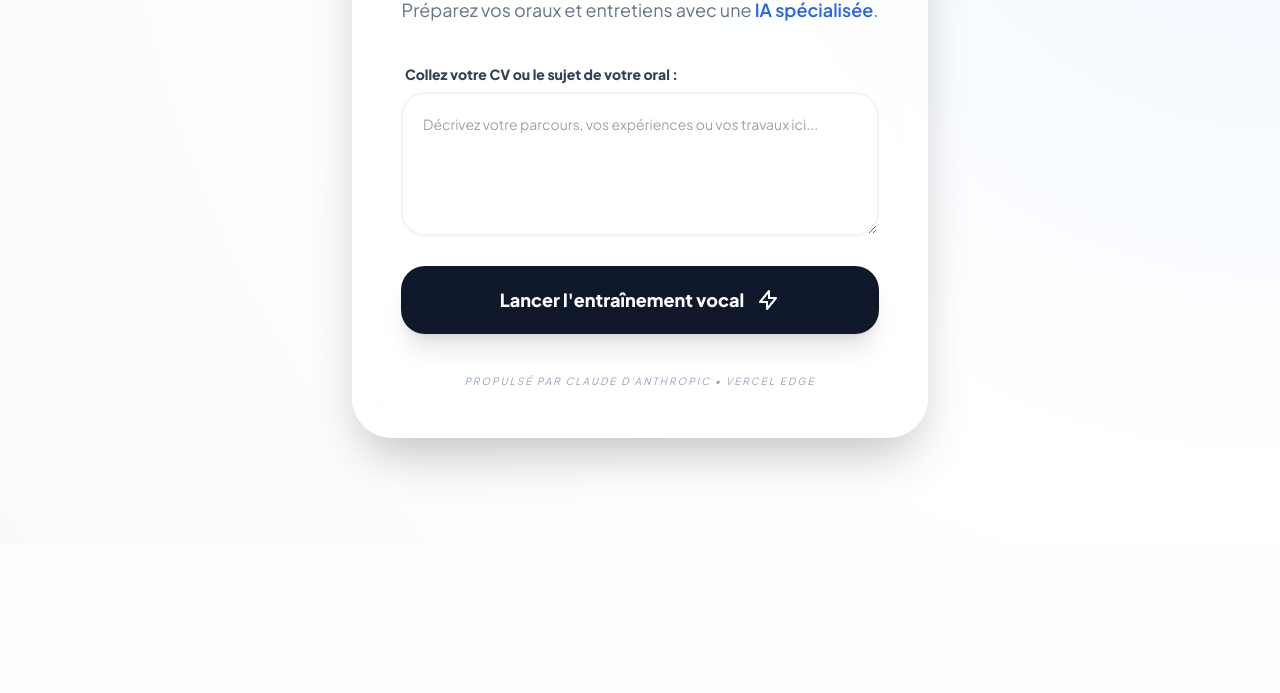
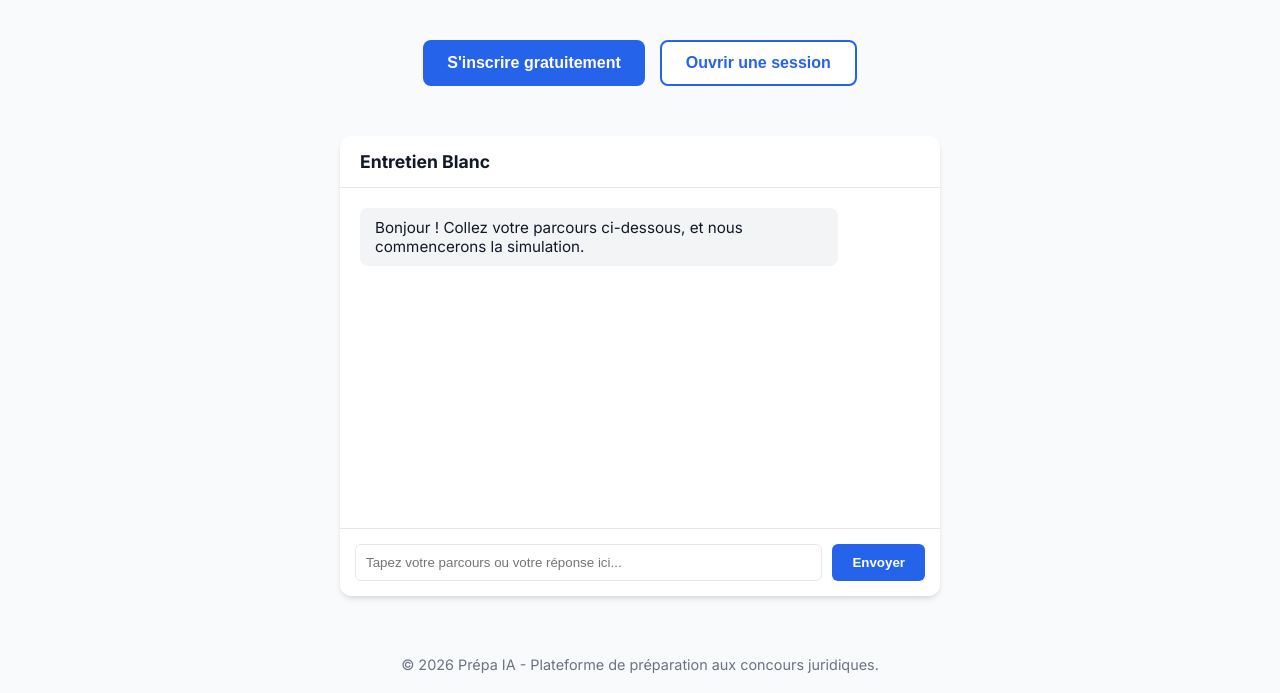
Before and after one commit to cluzelgeraldine-ship-it/prepa-ai, a plain HTML site: page index.html in a window 1280 px wide. Shown: the part 255-948 px from the top of the page. Before the commit the page ends 800 px from the top, so only its background shows below. Drawn offline with nearby package versions, Linux system fonts and the light colour scheme.

Commit message:
Update index.html

```diff
--- a/index.html
+++ b/index.html
@@ -3,114 +3,246 @@
 <head>
     <meta charset="UTF-8">
     <meta name="viewport" content="width=device-width, initial-scale=1.0">
-    <title>PrepAI | Intelligence Artificielle de Préparation</title>
-    <script src="https://cdn.tailwindcss.com"></script>
-    <link href="https://fonts.googleapis.com/css2?family=Plus+Jakarta+Sans:wght@300;400;600;800&display=swap" rel="stylesheet">
+    <title>Prépa IA - Maîtrisez votre Grand Oral</title>
+    <link href="https://fonts.googleapis.com/css2?family=Inter:wght@400;600;700&display=swap" rel="stylesheet">
     <style>
-        body { font-family: 'Plus Jakarta Sans', sans-serif; background-color: #fdfdfd; }
-        .glass { background: rgba(255, 255, 255, 0.7); backdrop-filter: blur(12px); border: 1px solid rgba(255,255,255,0.3); }
-        @keyframes slideUp { from { opacity: 0; transform: translateY(20px); } to { opacity: 1; transform: translateY(0); } }
-        .animate-ui { animation: slideUp 0.5s ease-out forwards; }
+        :root {
+            --primary: #2563eb; /* Bleu moderne */
+            --primary-hover: #1d4ed8;
+            --background: #f9fafb;
+            --text: #111827;
+            --text-secondary: #6b7280;
+            --card-bg: #ffffff;
+            --border: #e5e7eb;
+        }
+
+        body {
+            font-family: 'Inter', sans-serif;
+            background-color: var(--background);
+            color: var(--text);
+            margin: 0;
+            display: flex;
+            flex-direction: column;
+            align-items: center;
+            min-height: 100vh;
+        }
+
+        header {
+            text-align: center;
+            padding: 60px 20px;
+            max-width: 800px;
+        }
+
+        h1 {
+            font-size: 3rem;
+            font-weight: 800;
+            margin-bottom: 10px;
+            color: var(--text);
+        }
+
+        .subtitle {
+            font-size: 1.25rem;
+            color: var(--text-secondary);
+            margin-bottom: 40px;
+        }
+
+        .auth-buttons {
+            display: flex;
+            gap: 15px;
+            justify-content: center;
+            margin-bottom: 50px;
+        }
+
+        .btn {
+            padding: 12px 24px;
+            border-radius: 8px;
+            font-weight: 600;
+            font-size: 1rem;
+            cursor: pointer;
+            transition: all 0.2s ease-in-out;
+            border: none;
+            text-decoration: none;
+        }
+
+        .btn-primary {
+            background-color: var(--primary);
+            color: white;
+        }
+
+        .btn-primary:hover {
+            background-color: var(--primary-hover);
+        }
+
+        .btn-secondary {
+            background-color: white;
+            color: var(--primary);
+            border: 2px solid var(--primary);
+        }
+
+        .btn-secondary:hover {
+            background-color: #eff6ff;
+        }
+
+        .chat-container {
+            background-color: var(--card-bg);
+            border-radius: 12px;
+            box-shadow: 0 4px 6px -1px rgba(0, 0, 0, 0.1), 0 2px 4px -1px rgba(0, 0, 0, 0.06);
+            width: 90%;
+            max-width: 600px;
+            display: flex;
+            flex-direction: column;
+            overflow: hidden;
+            margin-bottom: 40px;
+        }
+
+        .chat-header {
+            padding: 15px 20px;
+            background-color: var(--card-bg);
+            border-bottom: 1px solid var(--border);
+            font-weight: 700;
+            font-size: 1.1rem;
+        }
+
+        #chat {
+            height: 300px;
+            overflow-y: auto;
+            padding: 20px;
+            display: flex;
+            flex-direction: column;
+            gap: 10px;
+        }
+
+        .message {
+            padding: 10px 15px;
+            border-radius: 8px;
+            max-width: 80%;
+            font-size: 0.95rem;
+        }
+
+        .message.user {
+            background-color: #dbeafe; /* Bleu très clair */
+            align-self: flex-end;
+            color: #1e3a8a;
+        }
+
+        .message.ia {
+            background-color: #f3f4f6;
+            align-self: flex-start;
+            color: var(--text);
+        }
+
+        .chat-input-area {
+            display: flex;
+            padding: 15px;
+            background-color: var(--card-bg);
+            border-top: 1px solid var(--border);
+        }
+
+        #messageInput {
+            flex-grow: 1;
+            padding: 10px;
+            border: 1px solid var(--border);
+            border-radius: 6px;
+            outline: none;
+        }
+
+        #sendButton {
+            background-color: var(--primary);
+            color: white;
+            border: none;
+            padding: 10px 20px;
+            margin-left: 10px;
+            border-radius: 6px;
+            cursor: pointer;
+            font-weight: 600;
+        }
+
+        #sendButton:hover {
+            background-color: var(--primary-hover);
+        }
+
+        footer {
+            margin-top: auto;
+            padding: 20px;
+            color: var(--text-secondary);
+            font-size: 0.9rem;
+        }
     </style>
 </head>
-<body class="text-slate-900 overflow-x-hidden">
+<body>
+    <header>
+        <h1>Prépa IA</h1>
+        <p class="subtitle">Simulez votre Grand Oral du CRFPA avec l'intelligence artificielle la plus performante</p>
+    </header>
 
-    <div id="setup" class="min-h-screen flex items-center justify-center p-6 bg-[radial-gradient(circle_at_top_right,_var(--tw-gradient-stops))] from-blue-50 via-white to-slate-50">
-        <div class="max-w-xl w-full glass shadow-2xl rounded-[2.5rem] p-8 md:p-12 animate-ui">
-            <div class="mb-10 text-center">
-                <div class="inline-block bg-blue-600 text-white text-[10px] font-bold px-3 py-1 rounded-full uppercase tracking-widest mb-4">Projet Master 2 - Paris 2</div>
-                <h1 class="text-4xl font-extrabold tracking-tight text-slate-900">PrepAI Expert</h1>
-                <p class="text-slate-500 mt-3 text-lg">Préparez vos oraux et entretiens avec une <span class="text-blue-600 font-semibold">IA spécialisée</span>.</p>
-            </div>
+    <div class="auth-buttons">
+        <button class="btn btn-primary">S'inscrire gratuitement</button>
+        <button class="btn btn-secondary">Ouvrir une session</button>
+    </div>
 
-            <div class="space-y-6">
-                <div class="group">
-                    <label class="block text-sm font-bold text-slate-700 mb-2 ml-1">Collez votre CV ou le sujet de votre oral :</label>
-                    <textarea id="cvInput" rows="5" class="w-full p-5 border-2 border-slate-100 rounded-3xl focus:border-blue-500 outline-none transition-all bg-white/50 text-sm shadow-sm" placeholder="Décrivez votre parcours, vos expériences ou vos travaux ici..."></textarea>
-                </div>
-
-                <button onclick="openSimulator()" class="w-full bg-slate-900 hover:bg-blue-600 text-white font-bold py-5 rounded-3xl transition-all shadow-xl hover:-translate-y-1 active:scale-95 flex items-center justify-center gap-3 text-lg">
-                    Lancer l'entraînement vocal
-                    <svg xmlns="http://www.w3.org/2000/svg" class="h-6 w-6" fill="none" viewBox="0 0 24 24" stroke="currentColor"><path stroke-linecap="round" stroke-linejoin="round" stroke-width="2" d="M13 10V3L4 14h7v7l9-11h-7z" /></svg>
-                </button>
-            </div>
-            <p class="text-center text-[10px] text-slate-400 mt-10 uppercase tracking-[0.2em] font-medium italic">Propulsé par Claude d'Anthropic • Vercel Edge</p>
+    <div class="chat-container">
+        <div class="chat-header">Entretien Blanc</div>
+        <div id="chat">
+            <div class="message ia">Bonjour ! Collez votre parcours ci-dessous, et nous commencerons la simulation.</div>
+        </div>
+        <div class="chat-input-area">
+            <input type="text" id="messageInput" placeholder="Tapez votre parcours ou votre réponse ici...">
+            <button id="sendButton">Envoyer</button>
         </div>
     </div>
 
-    <div id="simulator" class="hidden fixed inset-0 bg-white z-50 flex flex-col animate-ui">
-        <header class="p-5 border-b flex justify-between items-center glass sticky top-0 z-10">
-            <div class="flex items-center gap-3">
-                <div class="w-3 h-3 bg-green-500 rounded-full animate-pulse shadow-[0_0_8px_#22c55e]"></div>
-                <h2 class="font-bold text-slate-800 text-xs uppercase tracking-widest">Jury IA : Session active</h2>
-            </div>
-            <button onclick="location.reload()" class="bg-slate-100 hover:bg-red-50 text-slate-600 hover:text-red-600 px-4 py-2 rounded-2xl text-[10px] font-black uppercase transition-all">Quitter</button>
-        </header>
-
-        <div id="chat" class="flex-1 overflow-y-auto p-6 md:p-12 space-y-8 max-w-4xl mx-auto w-full"></div>
-
-        <div class="p-6 md:p-10 border-t bg-white">
-            <div class="max-w-4xl mx-auto relative flex items-center gap-4">
-                <input id="userInput" type="text" onkeypress="if(event.key==='Enter') sendAnswer()" class="w-full p-5 pr-20 border-2 border-slate-100 rounded-[2rem] focus:border-blue-600 outline-none shadow-inner transition-all text-lg bg-slate-50/50" placeholder="Répondez au jury ici...">
-                <button onclick="sendAnswer()" class="absolute right-2 p-4 bg-blue-600 text-white rounded-[1.5rem] hover:bg-blue-700 transition-all shadow-lg">
-                    <svg xmlns="http://www.w3.org/2000/svg" class="h-6 w-6" fill="none" viewBox="0 0 24 24" stroke="currentColor"><path stroke-linecap="round" stroke-linejoin="round" stroke-width="2" d="M14 5l7 7m0 0l-7 7m7-7H3" /></svg>
-                </button>
-            </div>
-        </div>
-    </div>
+    <footer>
+        © 2026 Prépa IA - Plateforme de préparation aux concours juridiques.
+    </footer>
 
     <script>
-        let userCV = "";
+        const chat = document.getElementById('chat');
+        const messageInput = document.getElementById('messageInput');
+        const sendButton = document.getElementById('sendButton');
 
-        function speak(text) {
-            window.speechSynthesis.cancel();
-            const utterance = new SpeechSynthesisUtterance(text);
-            utterance.lang = 'fr-FR';
-            utterance.rate = 1.05;
-            window.speechSynthesis.speak(utterance);
-        }
+        async function sendMessage() {
+            const message = messageInput.value;
+            if (!message) return;
 
-        function openSimulator() {
-            userCV = document.getElementById('cvInput').value;
-            if(!userCV) { alert("Veuillez saisir votre parcours pour commencer."); return; }
-            document.getElementById('setup').classList.add('hidden');
-            document.getElementById('simulator').classList.remove('hidden');
-            addMessage("IA", "Bonjour. J'ai bien analysé les éléments transmis. Pour commencer cet entretien, pourriez-vous vous présenter et m'expliquer votre projet professionnel ?");
-        }
+            // Ajouter le message de l'utilisateur
+            const userDiv = document.createElement('div');
+            userDiv.className = 'message user';
+            userDiv.innerText = message;
+            chat.appendChild(userDiv);
+            messageInput.value = '';
+            chat.scrollTop = chat.scrollHeight;
 
-        function addMessage(who, text) {
-            const chat = document.getElementById('chat');
-            const isIA = who === "IA";
-            const bubble = `
-                <div class="flex ${isIA ? 'justify-start' : 'justify-end'} animate-ui">
-                    <div class="max-w-[85%] p-6 rounded-[2rem] shadow-sm ${isIA ? 'bg-slate-50 text-slate-800 rounded-bl-none border border-slate-100' : 'bg-blue-600 text-white rounded-br-none shadow-blue-200'}">
-                        <p class="text-[9px] uppercase tracking-widest font-black mb-2 ${isIA ? 'text-blue-600' : 'text-blue-100'}">${who}</p>
-                        <p class="text-lg leading-relaxed">${text}</p>
-                    </div>
-                </div>`;
-            chat.innerHTML += bubble;
-            chat.scrollTop = chat.scrollHeight;
-            if(isIA) speak(text);
-        }
-
-        async function sendAnswer() {
-            const input = document.getElementById('userInput');
-            const message = input.value.trim();
-            if(!message) return;
-            addMessage("Vous", message);
-            input.value = "";
             try {
+                // Appeler l'API de l'IA (votre backend Vercel)
                 const response = await fetch('/api/claude', {
                     method: 'POST',
                     headers: { 'Content-Type': 'application/json' },
-                    body: JSON.stringify({ message: message, context: userCV })
+                    body: JSON.stringify({ message: message, context: "CV du candidat CRFPA" })
                 });
+
                 const data = await response.json();
-                addMessage("IA", data.reply || "Désolé, j'ai eu un problème technique.");
+
+                // Ajouter la réponse de l'IA
+                const iaDiv = document.createElement('div');
+                iaDiv.className = 'message ia';
+                iaDiv.innerText = data.reply;
+                chat.appendChild(iaDiv);
+                chat.scrollTop = chat.scrollHeight;
+
             } catch (error) {
-                addMessage("IA", "Impossible de joindre le jury. Vérifiez votre clé API sur Vercel.");
+                // Gérer les erreurs techniques de base
+                const errorDiv = document.createElement('div');
+                errorDiv.className = 'message ia';
+                errorDiv.innerText = "⚠️ Oups, une erreur technique est survenue. Veuillez réessayer.";
+                chat.appendChild(errorDiv);
+                chat.scrollTop = chat.scrollHeight;
             }
         }
+
+        sendButton.addEventListener('click', sendMessage);
+        messageInput.addEventListener('keypress', (e) => {
+            if (e.key === 'Enter') sendMessage();
+        });
     </script>
 </body>
 </html>
```
